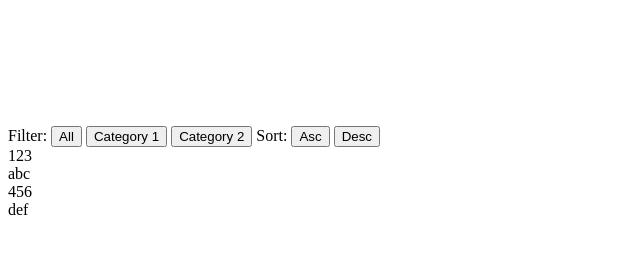
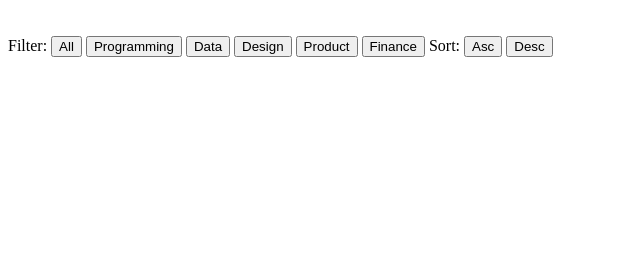
Before and after one commit to gcid12/tcb, a PHP site: the page made by application/views/pages/test.php in a window 1280 px wide. Shown: the part 80-334 px from the top of the page, without its empty margins (0-640 px from the left). Run offline with PHP 8.4, Linux system fonts and the light colour scheme; the template is opened without the code that fills it, so the values that code supplies are empty; some libraries are stand-ins or nearby versions.

Commit message:
results sorted by tag (main)

```diff
--- a/application/views/pages/test.php
+++ b/application/views/pages/test.php
@@ -25,6 +25,25 @@
 
     <div class="txtsmall basetxt">
 
+    <!-- open sort -->
+
+      <div class="controls">
+        <label>Filter:</label>
+
+        <button class="filter" data-filter="all">All</button>
+        <button class="filter" data-filter=".dev">Programming</button>
+        <button class="filter" data-filter=".dat">Data</button>
+        <button class="filter" data-filter=".des">Design</button>
+        <button class="filter" data-filter=".pro">Product</button>
+        <button class="filter" data-filter=".fin">Finance</button>
+
+        <label>Sort:</label>
+
+        <button class="sort" data-sort="myorder:asc">Asc</button>
+        <button class="sort" data-sort="myorder:desc">Desc</button>
+      </div>
+      <div id="Container" class="container">
+
        <?php
             foreach($query as $object){
 
@@ -34,50 +53,24 @@
               $pitch=($object->pitch);
               $city=($object->city);
               $country=($object->country);
+              $main=($object->main);
 
 
-    echo "<a href='/tcb/member/".$id."' rel='tooltip' class='redlink wtt' title='".$pitch."'>".$first_name." ".$last_name."</a> + ";
+          echo "<a href='/tcb/member/".$id."' rel='tooltip' class='redlink wtt' title='".$pitch."'>";
+          echo "<div class='redlink wtt mix ".$main."' data-myorder='".$first_name." ".$last_name."'> </div>";
+          echo "</a>";
+
 
           }
         ?>
+
+        <div class="gap"></div>
+        <div class="gap"></div>
+      </div>
+
+      <!-- close sort -->
 
     <br/><br/><br/><br/><br/>
     </div>
   </div>
 </div>
-
-
-
-
-
-
-
-
-
-
-
-<div class="controls">
-  <label>Filter:</label>
-
-  <button class="filter" data-filter="all">All</button>
-  <button class="filter" data-filter=".category-1">Category 1</button>
-  <button class="filter" data-filter=".category-2">Category 2</button>
-
-  <label>Sort:</label>
-
-  <button class="sort" data-sort="myorder:asc">Asc</button>
-  <button class="sort" data-sort="myorder:desc">Desc</button>
-</div>
-<div id="Container" class="container">
-  <div class="mix category-1" data-myorder="1">123</div>abc
-  <div class="mix category-1" data-myorder="2">456</div>def
-  <div class="mix category-1" data-myorder="3"></div>
-  <div class="mix category-2" data-myorder="4"></div>
-  <div class="mix category-1" data-myorder="5"></div>
-  <div class="mix category-1" data-myorder="6"></div>
-  <div class="mix category-2" data-myorder="7"></div>
-  <div class="mix category-2" data-myorder="8"></div>
-
-  <div class="gap"></div>
-  <div class="gap"></div>
-</div>
```
Lines whose indentation alone changed are shown as unchanged.
